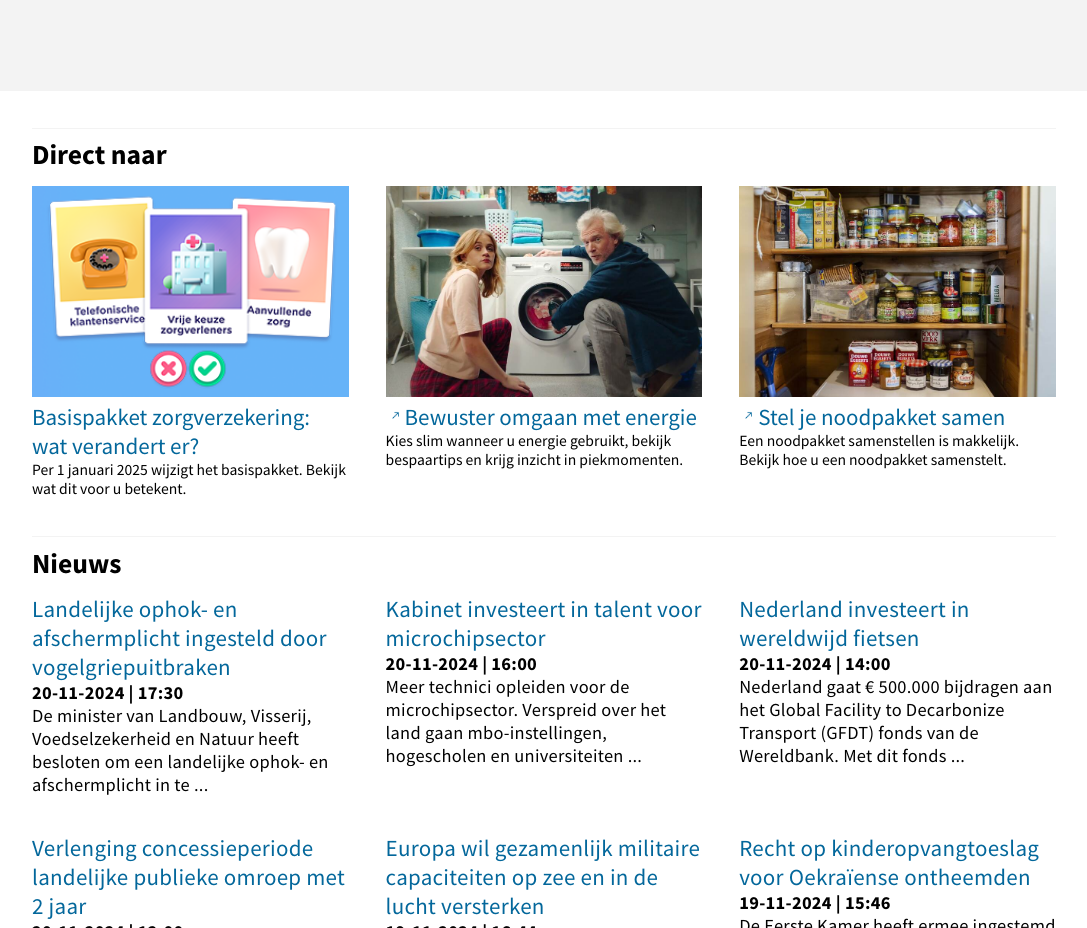
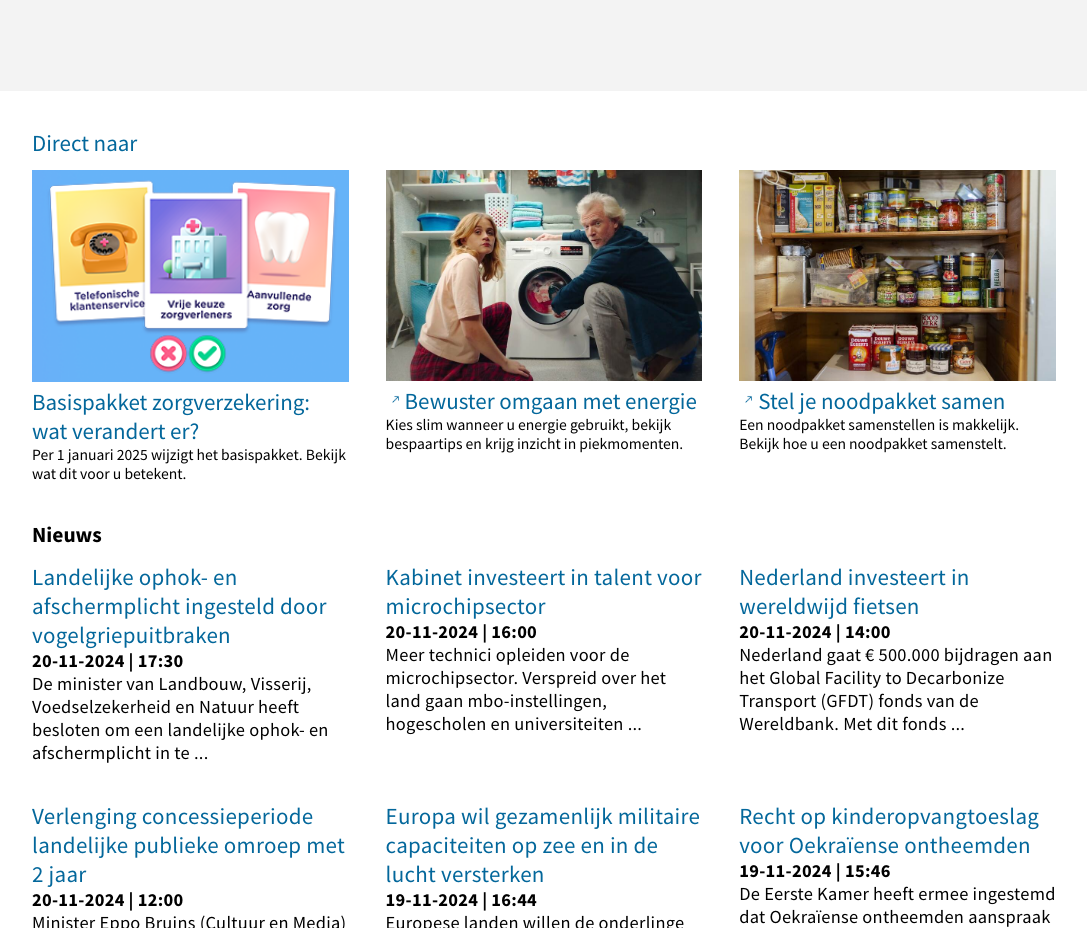
Before and after one commit to miloraven/FED, a plain HTML site: page index.html in a window 1280 px wide. Shown: the part 1111-2039 px from the top of the page, without its empty margins (96-1183 px from the left). Drawn offline with Linux system fonts and the light colour scheme.

Commit message:
Add files via upload

```diff
--- a/index.html
+++ b/index.html
@@ -170,7 +170,7 @@
                 </ul>
             </section>
             <section>
-                <h2>Direct naar</h2>
+                <h3>Direct naar</h3>
                 <ul>
                     <li>
                         <article>
@@ -202,7 +202,7 @@
                 </ul>
             </section>
             <section>
-                <h2>Nieuws</h2>
+                <h3>Nieuws</h3>
                 <ul>
                     <li>
                         <article>
@@ -408,8 +408,7 @@ Voor sommige delen van de code heb ik mijn eigen aanpassingen en ideeën toegepa
 6. OpenAI. (z.d.). Kleine aanpassingen en efficiënt maken van code, verzorgd via ChatGPT.
 
 7. Icons8. (z.d.). Black UI icons.
-   Geraadpleegd in november en december 2024, van
-   https://icons8.com/icons/collections/9fbzzth4y8icrag6enge--black
+   Geraadpleegd in november en december 2024, van ico8
 
 8. Rijksoverheid. (2024). Solliciteren voor een traineeship bij de Rijksoverheid? [Video].
    YouTube. Geraadpleegd op 12 december 2024, van
```
